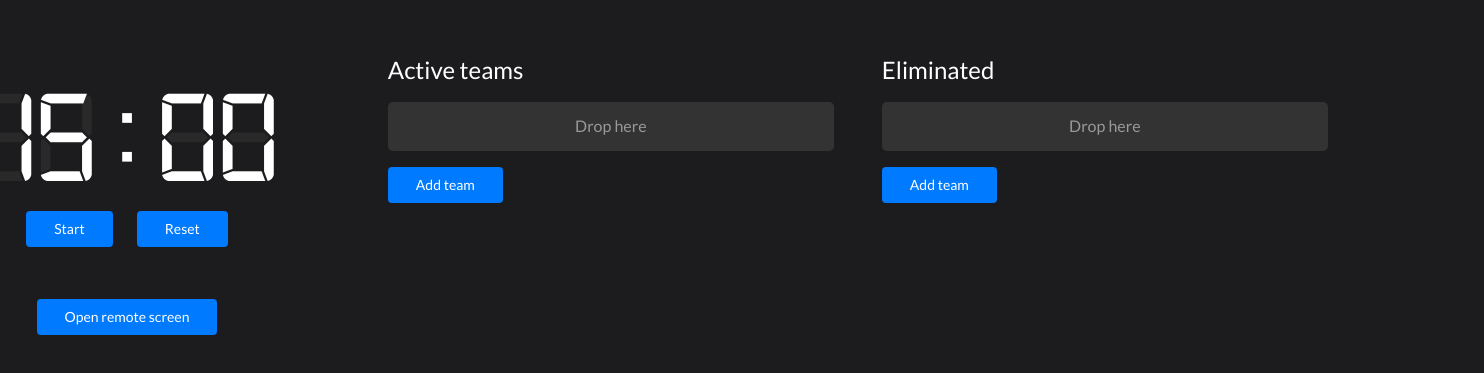
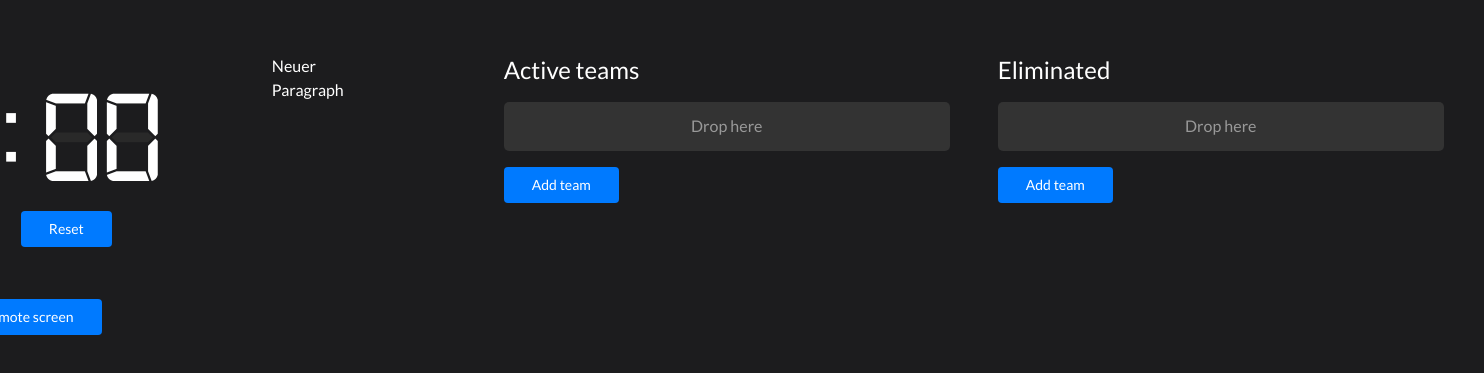
Before and after one commit to iteratus/beachvolleyball-display, a Next.js app: page / in a window 1280 px wide. Shown: the part 201-574 px from the top of the page, 1484 px wide, since content can reach past the window. Built offline with nearby package versions, Linux system fonts and the light colour scheme.

Commit message:
Change something back

```diff
--- a/src/pages/index.tsx
+++ b/src/pages/index.tsx
@@ -3,8 +3,9 @@ import TeamGUI from "@/components/TeamGUI";
 
 const Home = () => {
   return (
-    <main className="p-10 flex gap-40" data-testid="something">
+    <main className="p-10 flex gap-40">
       <TimerGUI />
+        <p>Neuer Paragraph</p>
       <TeamGUI />
     </main>
   );
```
